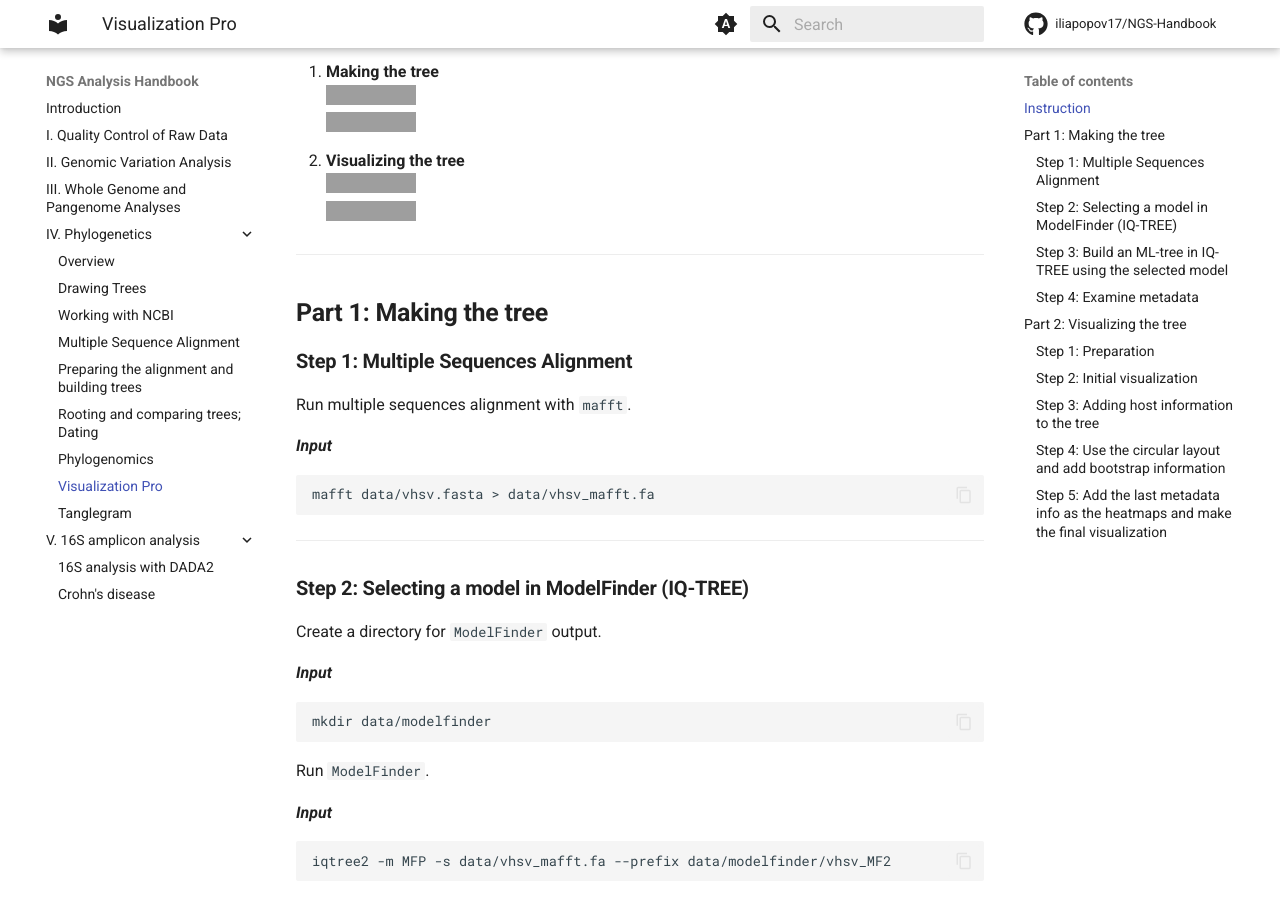
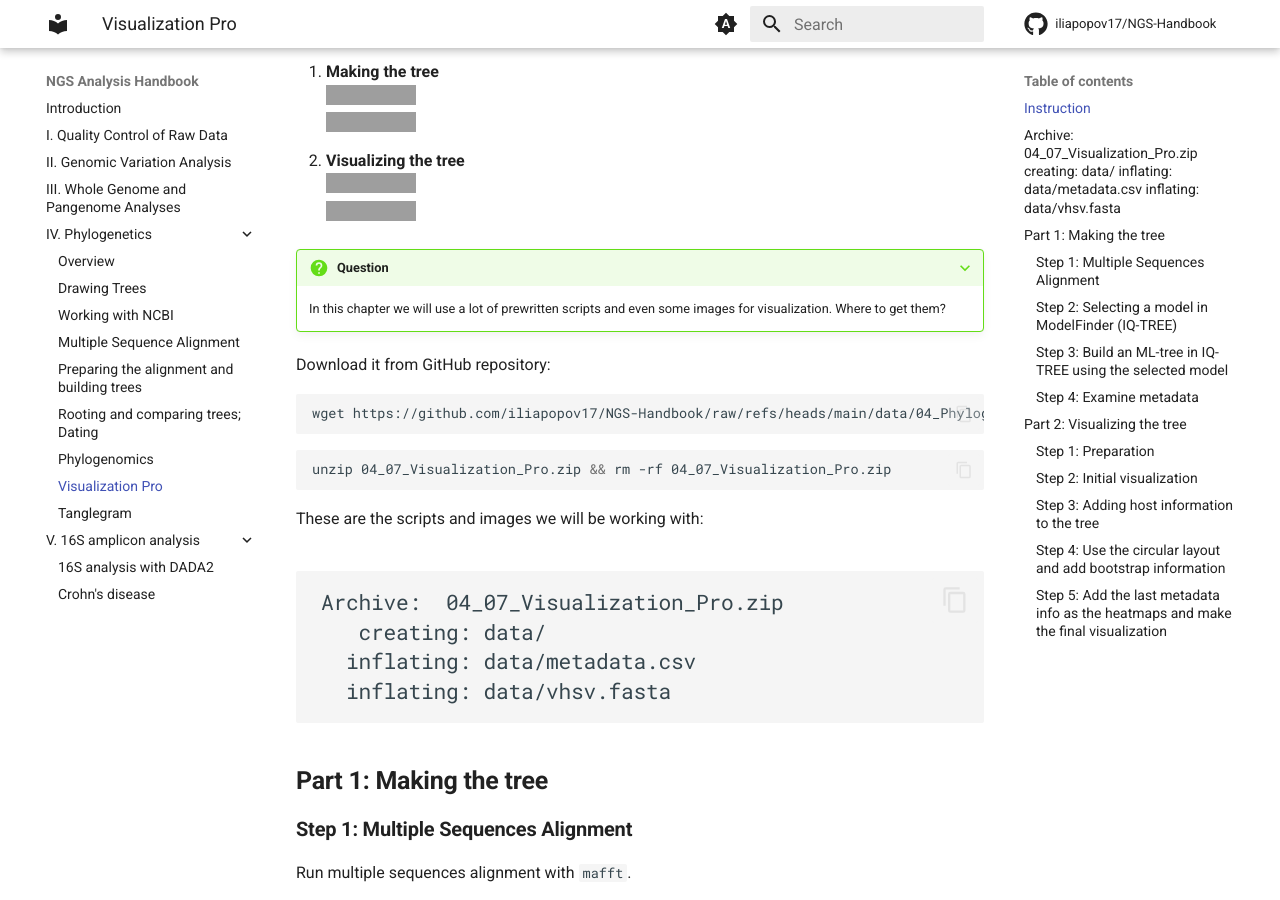
Before and after one commit to iliapopov17/NGS-Handbook, an MkDocs documentation site: the page built from docs/IV. Phylogenetics/04_07_Visualization_Pro.md, in a window 1280 px wide and 900 px high, scrolled down 490 px. Built offline with MkDocs 1.6.1 and Material for MkDocs 9.7.7, drawn with Linux system fonts in a browser that asks for light colours; comment, search, counter and statistics services are not loaded; grey boxes are pictures that could not be loaded.

Commit message:
add data download hints to 04_06 and 04_07

````diff
--- a/docs/IV. Phylogenetics/04_07_Visualization_Pro.md
+++ b/docs/IV. Phylogenetics/04_07_Visualization_Pro.md
@@ -18,6 +18,27 @@ It is divided into 2 parts:<br>
   ![CLT](https://img.shields.io/badge/Language-R-steelblue)<br>
   ![IDE](https://img.shields.io/badge/Recommended IDE-RStudio-steelblue)
 
+???+ question
+    In this chapter we will use a lot of prewritten scripts and even some images for visualization. Where to get them?
+
+Download it from GitHub repository:
+
+```bash
+wget https://github.com/iliapopov17/NGS-Handbook/raw/refs/heads/main/data/04_Phylogenetics/04_07_Visualization_Pro.zip
+```
+
+```bash
+unzip 04_07_Visualization_Pro.zip && rm -rf 04_07_Visualization_Pro.zip
+```
+
+These are the scripts and images we will be working with:
+
+```
+Archive:  04_07_Visualization_Pro.zip
+   creating: data/
+  inflating: data/metadata.csv
+  inflating: data/vhsv.fasta
+```
 ----------------------------------------------
 
 ## **Part 1: Making the tree**
````
Also changed, not shown: docs/IV. Phylogenetics/04_06_Phylogenomics.md (line endings or trailing spaces).
